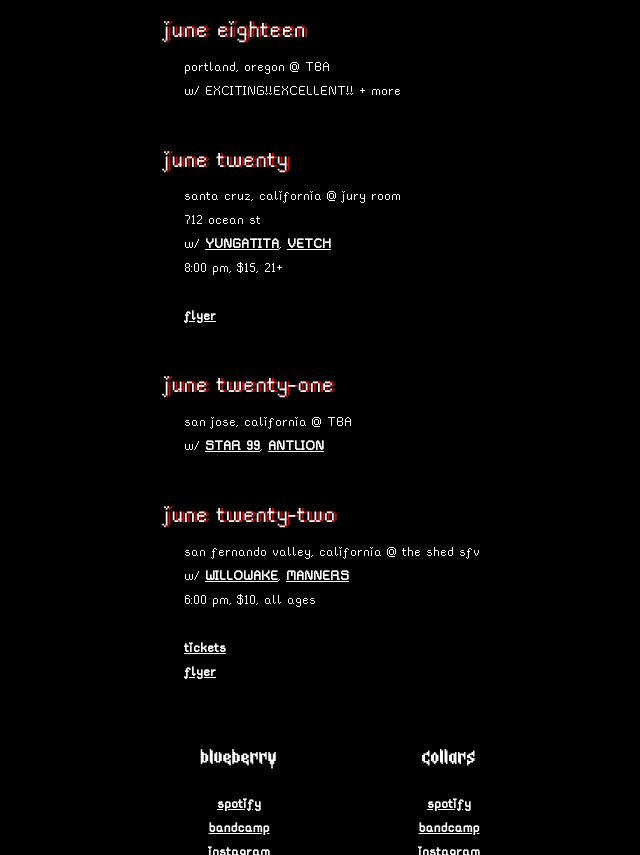
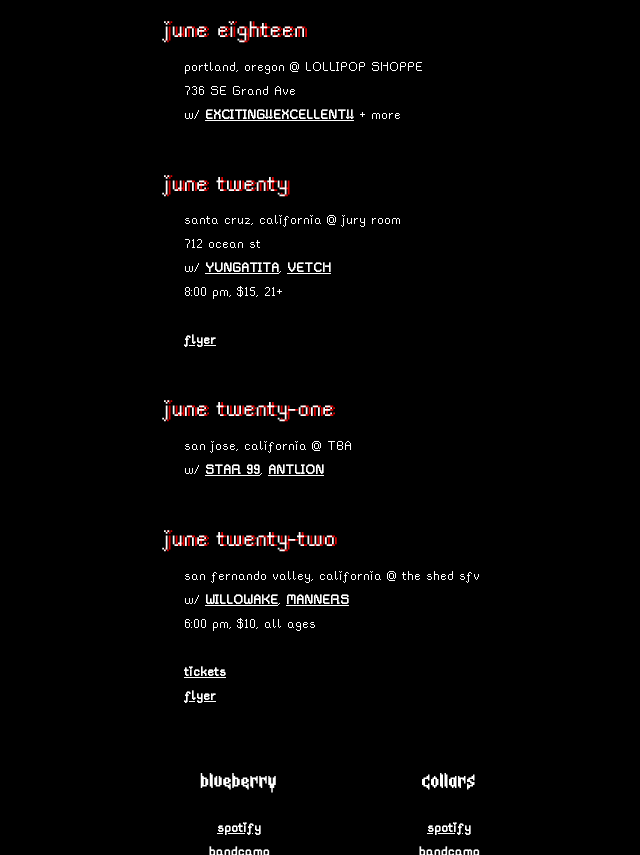
Before and after one commit to bluecollartour/bluecollartour.github.io, a plain HTML site: page index.html in a window 1280 px wide. Shown: the part 1658-2513 px from the top of the page, without its empty margins (296-936 px from the left). Drawn offline with nearby package versions, Linux system fonts and the light colour scheme; a web font is replaced by a local one.

Commit message:
Update index.html

```diff
--- a/index.html
+++ b/index.html
@@ -97,8 +97,9 @@
 
     <h1>june eighteen</h1>
     <p style="color:#fff;margin-left:20px">
-      portland, oregon @ TBA<br>
-      w/ EXCITING!!EXCELLENT!! + more
+      portland, oregon @ LOLLIPOP SHOPPE<br>
+      736 SE Grand Ave<br>
+      w/ <a href="https://www.instagram.com/excitingexcellent/">EXCITING!!EXCELLENT!!</a> + more
       <br><br>
     </p>
 
```
